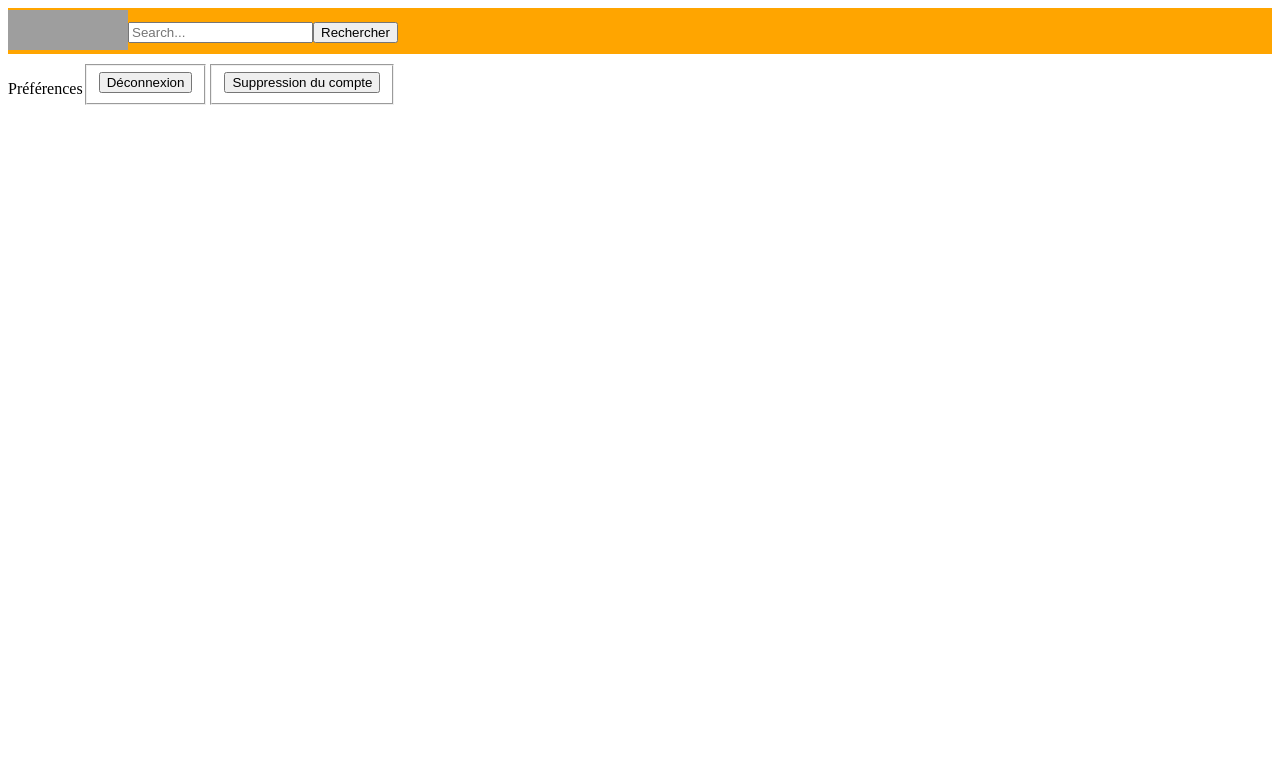
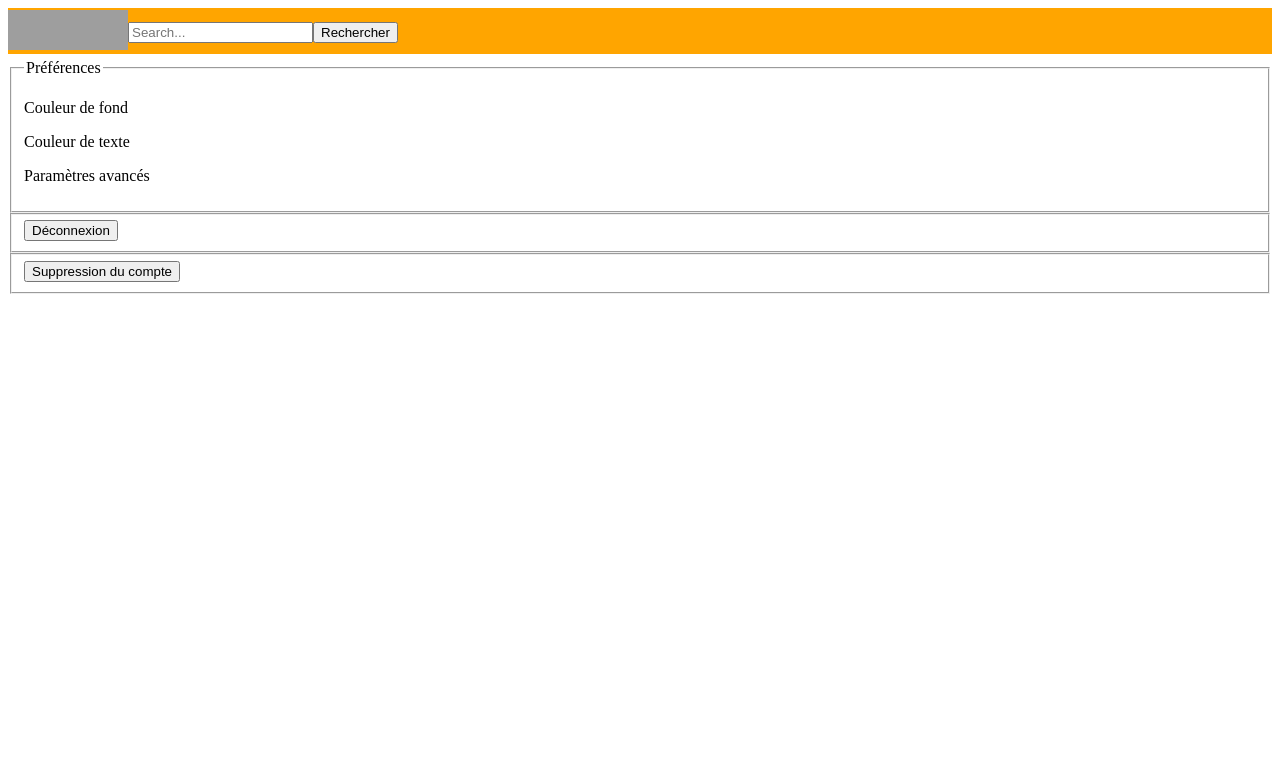
Before and after one commit to NicolasHEnssat/ProjetWeb_S1_MMNY, a PHP site: page /parameter.php in a window 1280 px wide. Shown: the top 759 px of the page. Run offline with PHP 8.4, Linux system fonts and the light colour scheme; the visitor is signed in with stand-in values (Sample User, id 1); grey boxes are pictures that could not be loaded.

Commit message:
Update parameter.php

```diff
--- a/parameter.php
+++ b/parameter.php
@@ -28,11 +28,16 @@ if(isset($_POST['option']) && $_POST['option'] == 'suppression'){
 // ajouter le corps de page et g�n�rer la page.
 
   $body = <<< BODY
-    <section class="content">
+    <section class="contentParameter">
       <div>
-				<p> Préférences </p>
+	<fieldset>
+		<legend> Préférences </legend>
+		<p> Couleur de fond </p>
+		<p> Couleur de texte </p>
+		<p> Paramètres avancés </p>
+	</fieldset>
       </div>
-			<div>
+	<div>
         <form action="#" method="post">
           <fieldset>
               <input type="hidden" name="option" value="deconnexion">
```
